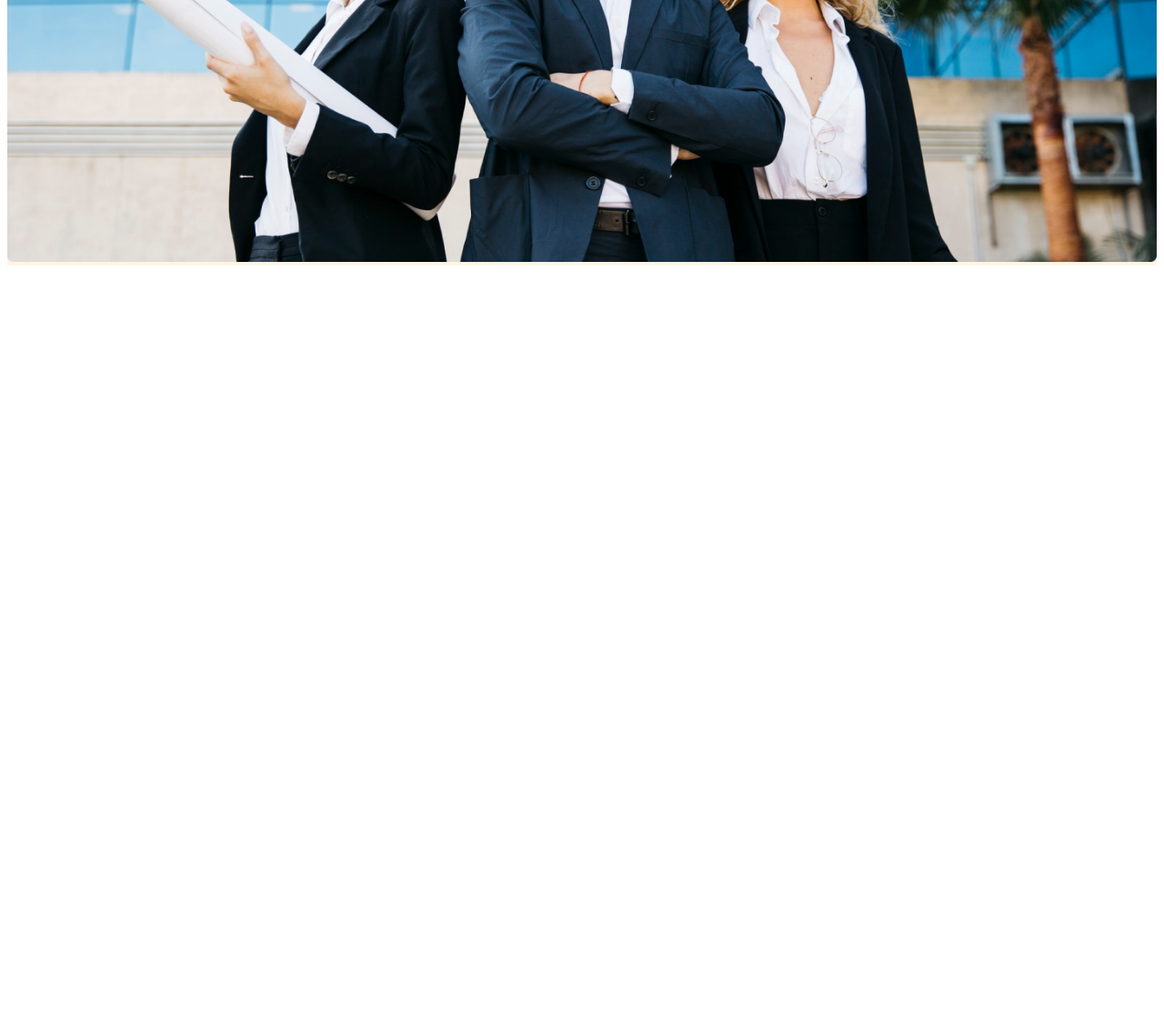
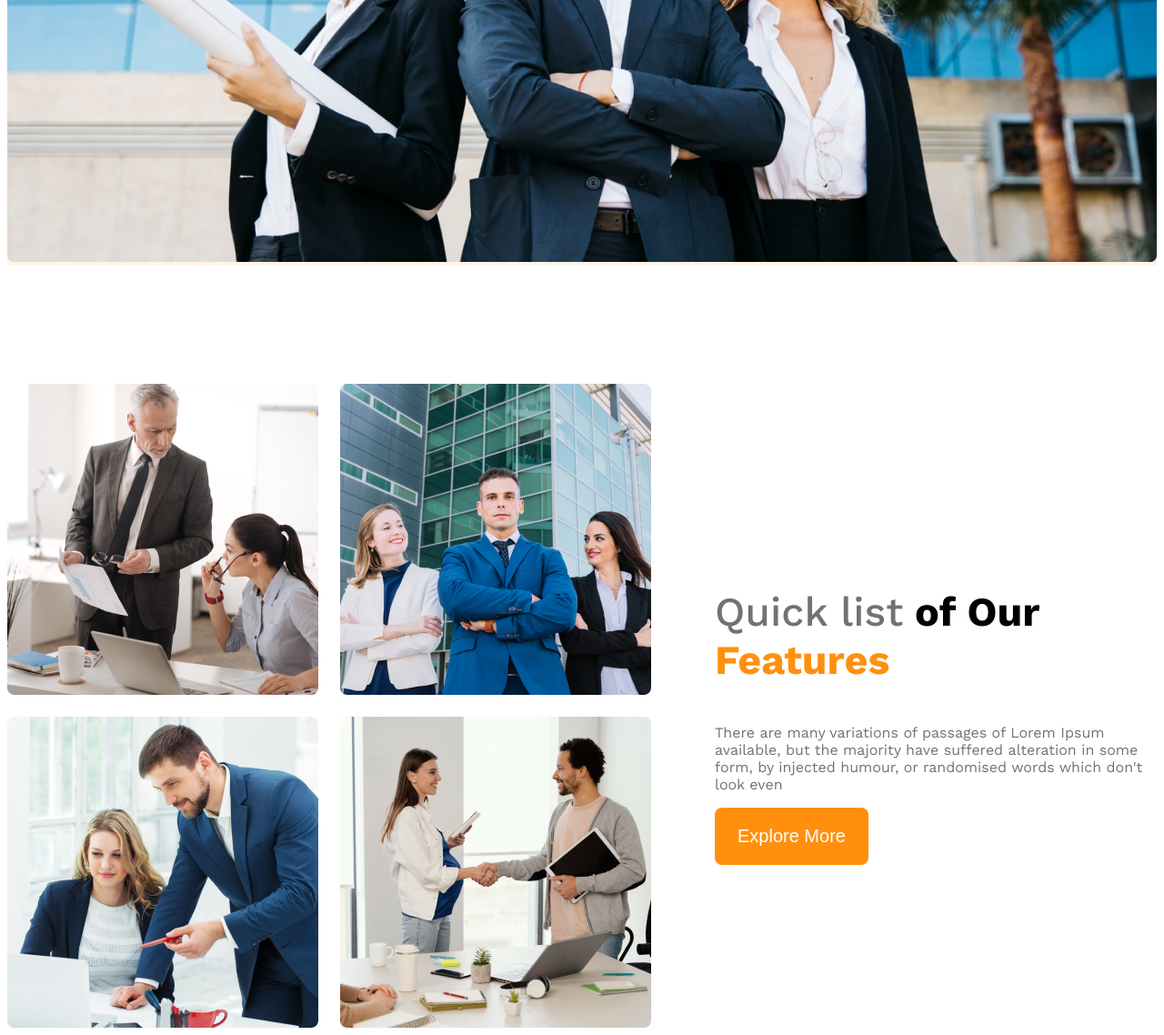
Before and after one commit to MushfikhaJyoti/g3-architects-page-layout, a plain HTML site: page index.html in a window 1280 px wide. Shown: the part 892-2030 px from the top of the page at 91% size. Before the commit the page ends 1192 px from the top, so only its background shows below. Drawn offline with nearby package versions, Linux system fonts and the light colour scheme.

Commit message:
added feature section and made it responsive

```diff
--- a/index.html
+++ b/index.html
@@ -35,6 +35,23 @@
 
     </header>
     <main>
+        <section class="teams display-flex">
+            <div class="team-img-container">
+                <img src="images/team1.png" alt="">
+                <img src="images/team2.png" alt="">
+                <img src="images/team3.png" alt="">
+                <img src="images/team4.png" alt="">
+
+            </div>
+            <div class="our-features">
+
+                <h3 class="feture-title"><span id="quick-list" class="text-light-gray">Quick list</span> <span> of Our</span>
+                    <span class="text-primary">Features</span> </h3>
+                <p class="feature-description text-light-gray">There are many variations of passages of Lorem Ipsum available, but the majority have suffered alteration in some form, by injected humour, or randomised words which don't look even</p>
+                <button class="btn-primary">Explore More</button></div>
+
+            </div>
+        </section>
 
 
     </main>
--- a/styles/architects.css
+++ b/styles/architects.css
@@ -18,6 +18,17 @@
     border-radius: 8px;
     border: none;
     padding: 20px 25px;
+  }
+  main{
+    max-width: 1440px;
+    margin: 0 auto;
+  }
+
+  main>section{
+    margin-top: 130px;
+  }
+  .text-primary{
+    color: #FF900E;
   }
   /* dark 02 */
   .text-gray{
@@ -71,13 +82,52 @@
      .banner-image{
       width: 100%;
      }
+     /* feture related style */
+
+     .teams{
+      align-items: center;
+     }
+     .team-img-container{
+      display: grid;
+      grid-template-columns: repeat(2,1fr);
+      gap: 24px;
+
+     }
+     .our-features{
+      margin-left: 70px;
+      max-width: 500px;
+     }
+     .feture-title{
+      font-size: 2.8rem;
+      font-weight: 700;
+     }
+     #quick-list{
+      font-weight: 500;
+     }
 
 
      /* responsive style */
+     /* responsive for smaller version */
      @media screen and (max-width:576px) {
-      .navbar, .nav-links{
+      .navbar, .nav-links, .teams{
         flex-direction: column;
+
+      }
+      .team-img-container{
+        grid-template-columns: repeat(1,1fr);
+      }
+      .our-features{
+        margin-left: 20px;
       }
 
+      }
+/* responsive for medium */
+@media screen and (min-width:576px) and (max-width:992px) {
+  .teams{
+    flex-direction: column;
+  }
+  .our-features{
+    margin: 50px auto;
+  }
 
-     }
+}
```
